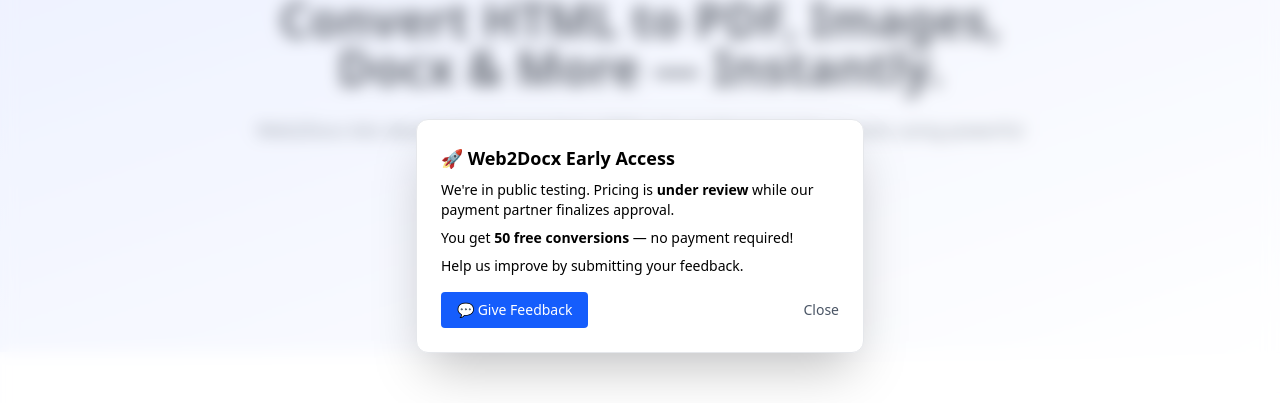
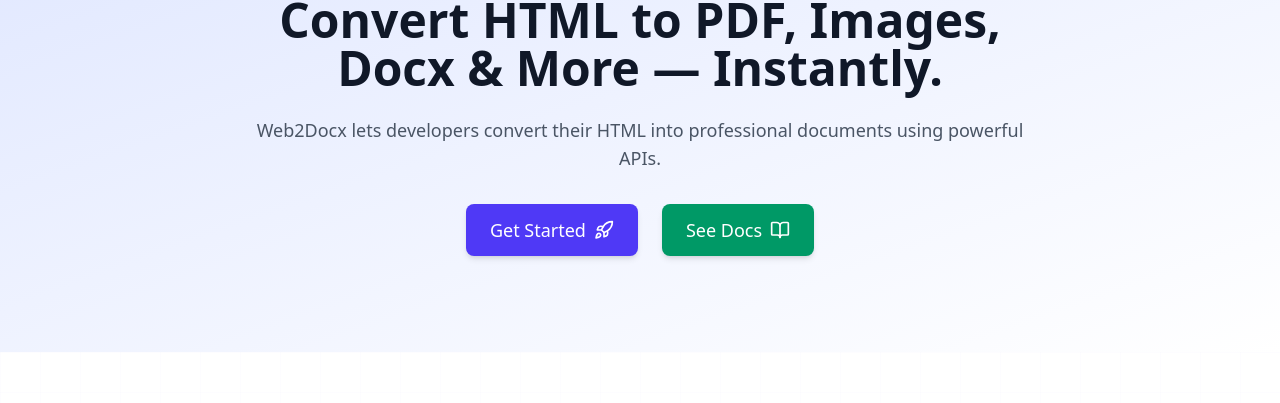
Before and after one commit to rishugren03/web2docx-frontend, a React (Vite) app: page / in a window 1280 px wide. Shown: the part 164-567 px from the top of the page. Built offline with nearby package versions, Linux system fonts and the light colour scheme; no server answers.

Commit message:
remove test modal

```diff
--- a/src/pages/home.jsx
+++ b/src/pages/home.jsx
@@ -71,7 +71,7 @@ export default function HomePage() {
         </section>
 
         {/* Early access modal */}
-        <EarlyAccessModal />
+        {/* <EarlyAccessModal /> */}
 
         {/* Code samples */}
         <section id="code-samples">
```
